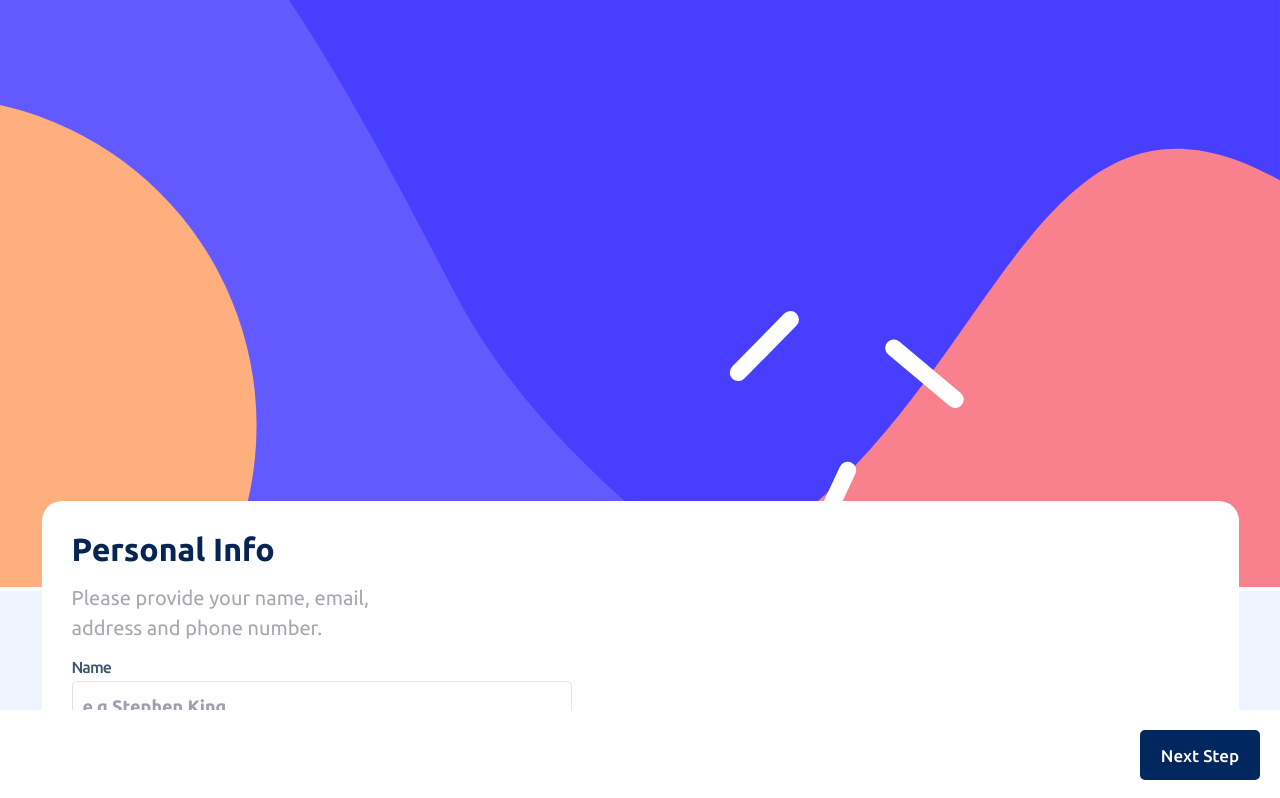
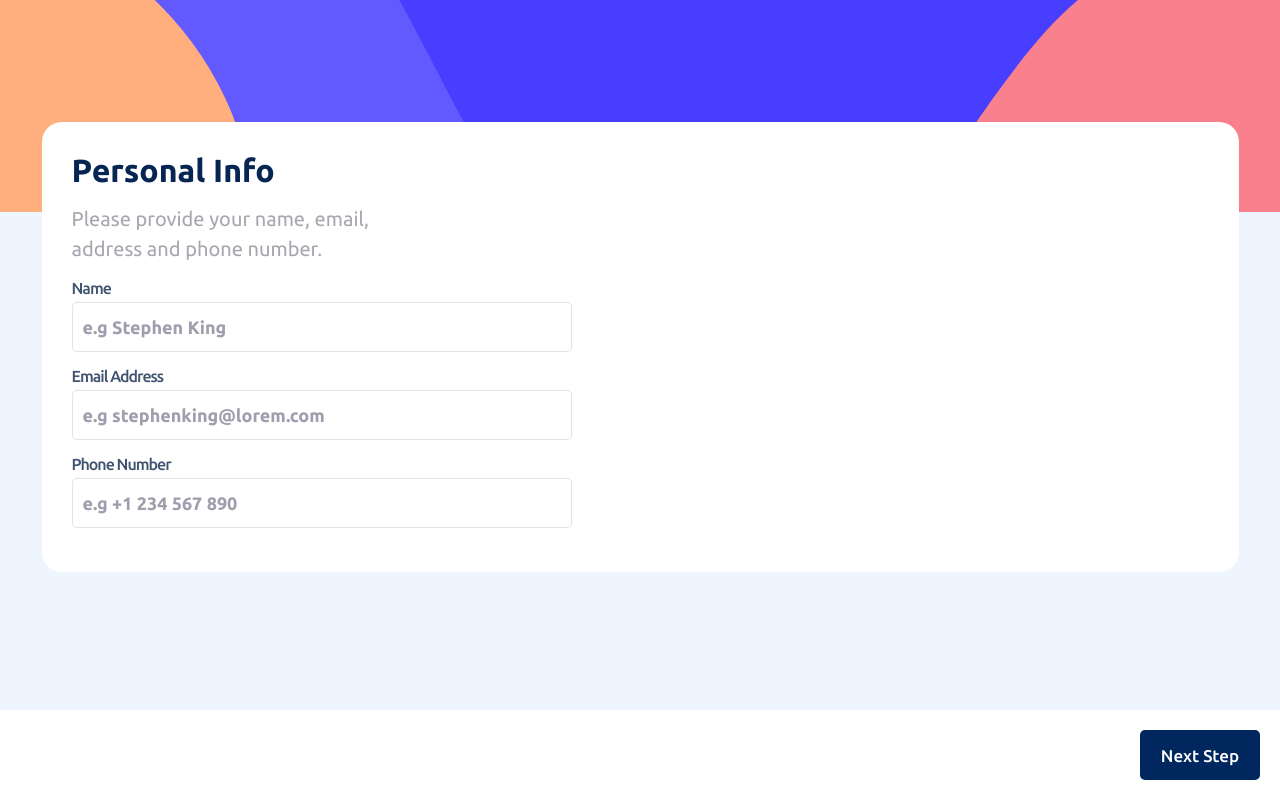
Before and after one commit to Pir4a/multi-stepForm, a React (Vite) app: page / in a window 1280 px wide. Shown: the top 798 px of the page. Built offline with nearby package versions, Linux system fonts and the light colour scheme.

Commit message:
adding code

```diff
--- a/src/App.scss
+++ b/src/App.scss
@@ -17,10 +17,27 @@
     src: url(../assets/fonts/Ubuntu-Regular.ttf);
 }
 
-.formbackground img {
+.formbackground {
+   position: relative;
+   z-index: -1;
+   height: 212px;
+
+  .circlecontainer {
+        z-index: 1;
+        font-size: 1250px;
+        position: absolute;
+        top: 0;
+        right: 10px;
+    }
+    img {
+
+        height: 100%;
+        width: 100%;
     object-fit:cover;
-    height: minmax(150px, 90%);
-    width: 100%;
+
+    }
+
+
 }
 .formcontainer {
     padding: 10px;
@@ -81,7 +98,8 @@
             position: absolute;
             bottom: 0;
             right: 0;
-            height: 90px;
+            min-height: 90px;
+            height: 10dvh;
             width: 100%;
             display: flex;
             align-items: center;
--- a/src/App.tsx
+++ b/src/App.tsx
@@ -91,7 +91,13 @@ function App() {
   return (
     <>
     <div className='formbackground'>
-      <img src={bg}/>
+      <img src={bg}></img>
+      <div className='circlescontainer'>
+       <span className="circle one">1</span>
+       <span className="circle two">2</span>
+       <span className="circle three">3</span>
+       <span className="circle four">4</span>
+      </div>
       <div className='currentformstep'>
 
       </div>
```
